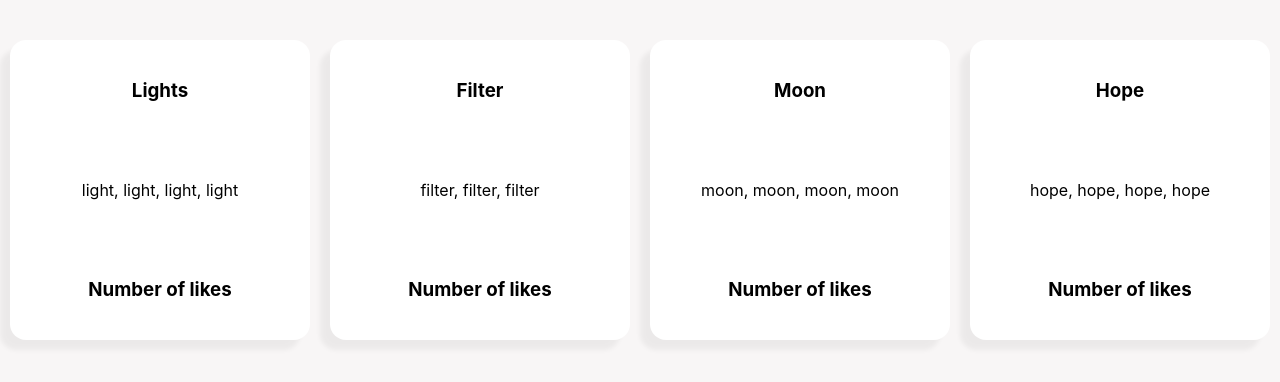
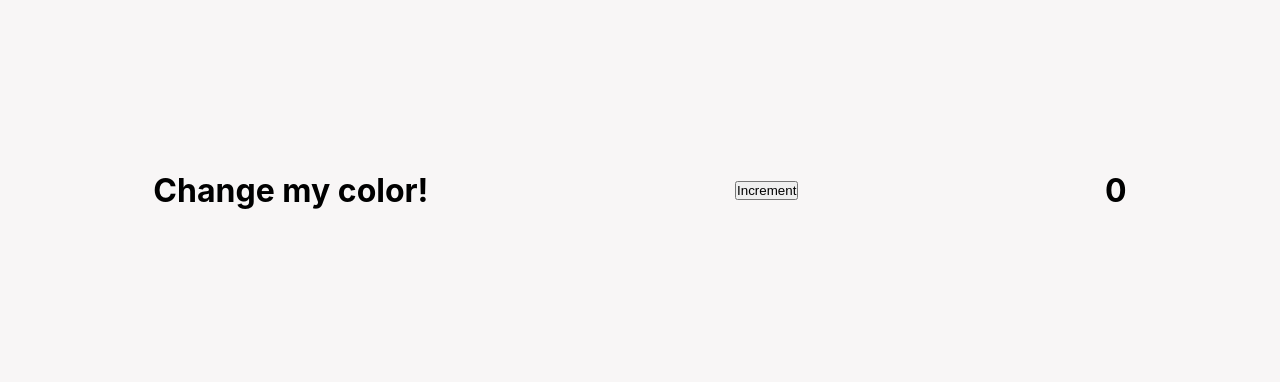
Before and after one commit to utkarshiniacharya/test-react-app, a React (Create React App) app: page / in a window 1280 px wide. Shown: the part 210-592 px from the top of the page. Built offline with nearby package versions, Linux system fonts and the light colour scheme.

Commit message:
Use states in recat

```diff
--- a/src/App.css
+++ b/src/App.css
@@ -16,3 +16,8 @@
   justify-content: space-around;
   align-items: center;
 }
+
+.red {
+  color: red;
+  font-size: 50px;
+}
--- a/src/App.js
+++ b/src/App.js
@@ -1,5 +1,5 @@
-import React from 'react';
-import Tweet from './Tweet';
+import React, { useState } from 'react';
+import './App.css';
 
 // Using <div> inside a function - how?
 // That's why import React here
@@ -12,12 +12,24 @@ import Tweet from './Tweet';
 // because that would invoke the function as soon as it is rendered on the screen
 
 function App() {
+
+  const [isRed, setRed] = useState(false);
+  const [count, setCount] = useState(0);
+
+  const increment = () => {
+    setCount(count + 1);
+    setRed(!isRed);
+  }
+
   return (
     <div className="App">
-      <Tweet name="Lights" message="light, light, light, light" />
+      {/* <Tweet name="Lights" message="light, light, light, light" />
       <Tweet name="Filter" message="filter, filter, filter"/>
       <Tweet name="Moon" message="moon, moon, moon, moon"/>
-      <Tweet name="Hope" message="hope, hope, hope, hope"/>
+      <Tweet name="Hope" message="hope, hope, hope, hope"/> */}
+      <h1 className={isRed ? "red" : ""}>Change my color!</h1>
+      <button onClick={increment}>Increment</button>
+      <h1>{count}</h1>
     </div>
   )
 }
```
